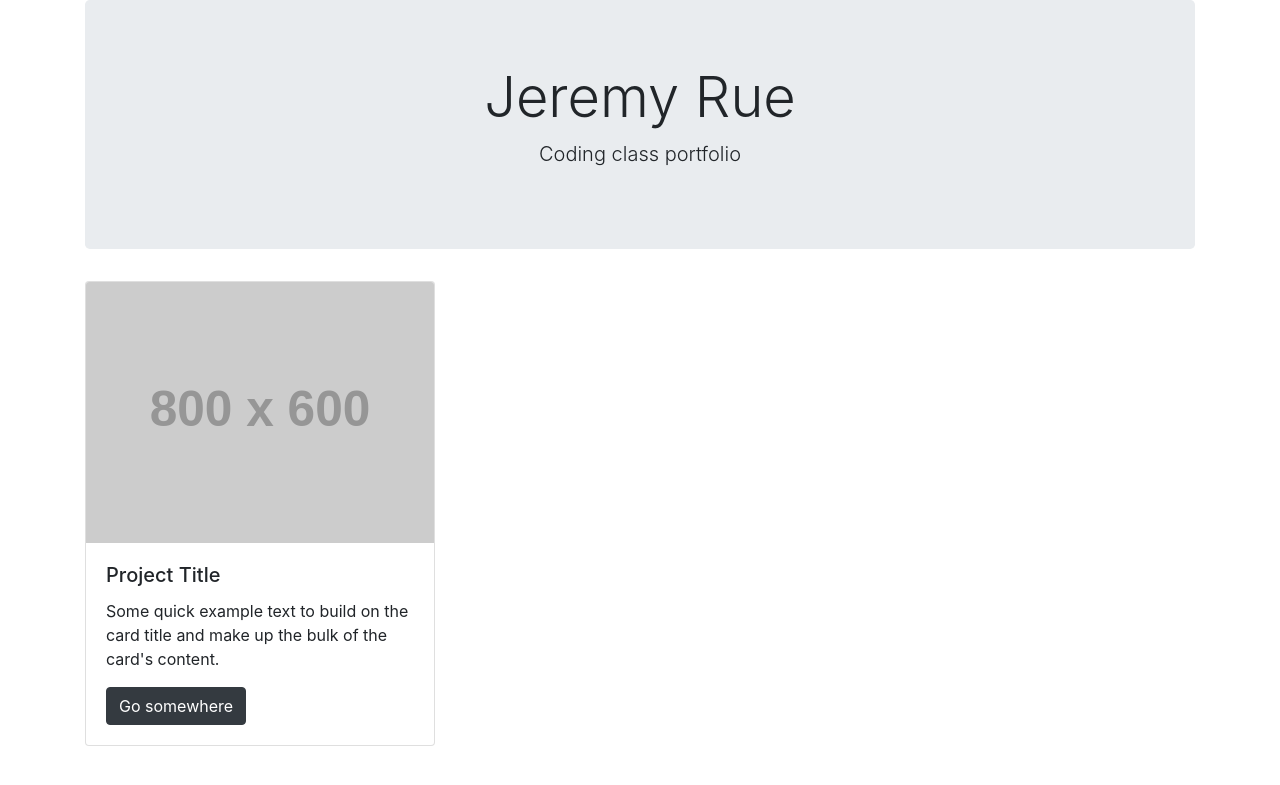
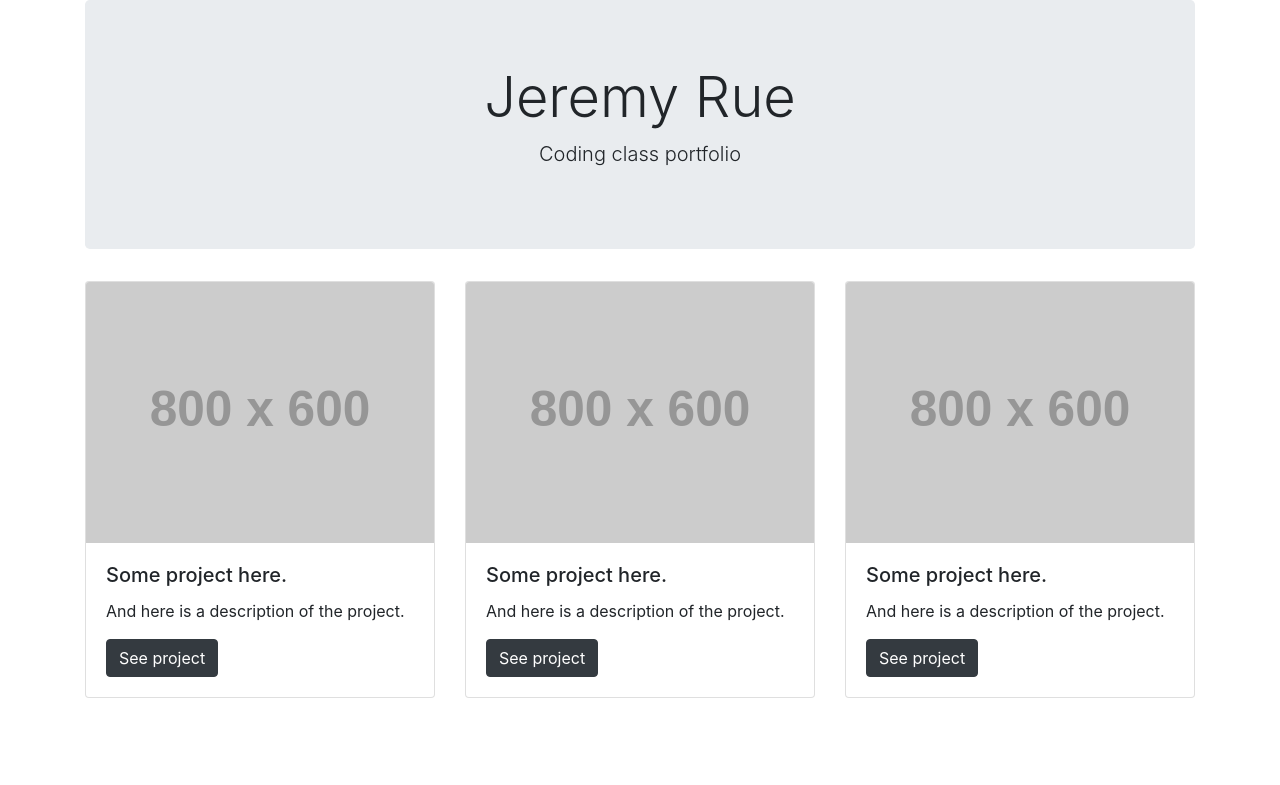
Before and after one commit to yutaochen/advancedcoding, a Jekyll site: the page built from index.html, in a window 1280 px wide. Shown: the top 785 px of the page. Built offline with Jekyll 4.4.1, drawn with Linux system fonts in a browser that asks for light colours.

Commit message:
Update index.html

```diff
--- a/index.html
+++ b/index.html
@@ -1,18 +1,35 @@
 ---
 layout: default
-title: Jeremy Rue
+title: Yutao Chen
+projects:
+  - title: Some project here.
+    image: http://placehold.it/800x600
+    link: #
+    description: "And here is a description of the project."
+  - title: Some project here.
+    image: http://placehold.it/800x600
+    link: #
+    description: "And here is a description of the project."
+  - title: Some project here.
+    image: http://placehold.it/800x600
+    link: #
+    description: "And here is a description of the project."
 ---
 <div class="row">
 
+{% for project in page.projects %}
+
   <div class="col-6 col-md-4">
     <div class="card">
-      <img src="http://placehold.it/800x600" class="card-img-top img-fluid d-block" alt="placeholder">
+      <img src="{{ project.image }}" class="card-img-top img-fluid d-block" alt="placeholder">
       <div class="card-body">
-        <h5 class="card-title">Project Title</h5>
-        <p class="card-text">Some quick example text to build on the card title and make up the bulk of the card's content.</p>
-        <a href="#" class="btn btn-dark">Go somewhere</a>
+        <h5 class="card-title">{{ project.title }}</h5>
+        <p class="card-text">{{ project.description }}</p>
+        <a href="{{ project.link }}" class="btn btn-dark">See project</a>
       </div>
     </div>
   </div>
 
+  {% endfor %}
+
 </div>
```
